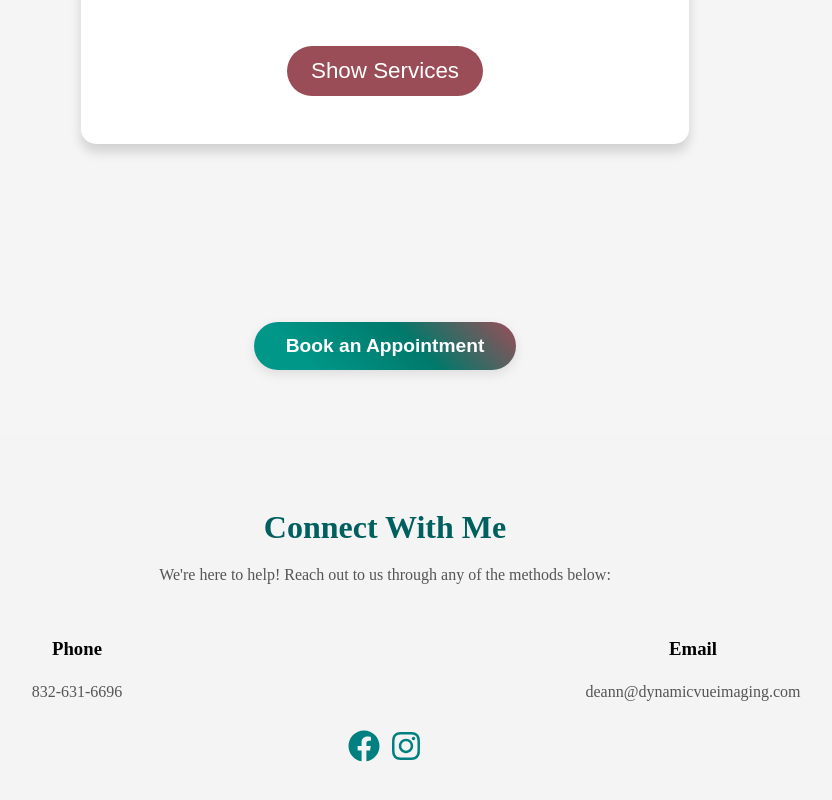
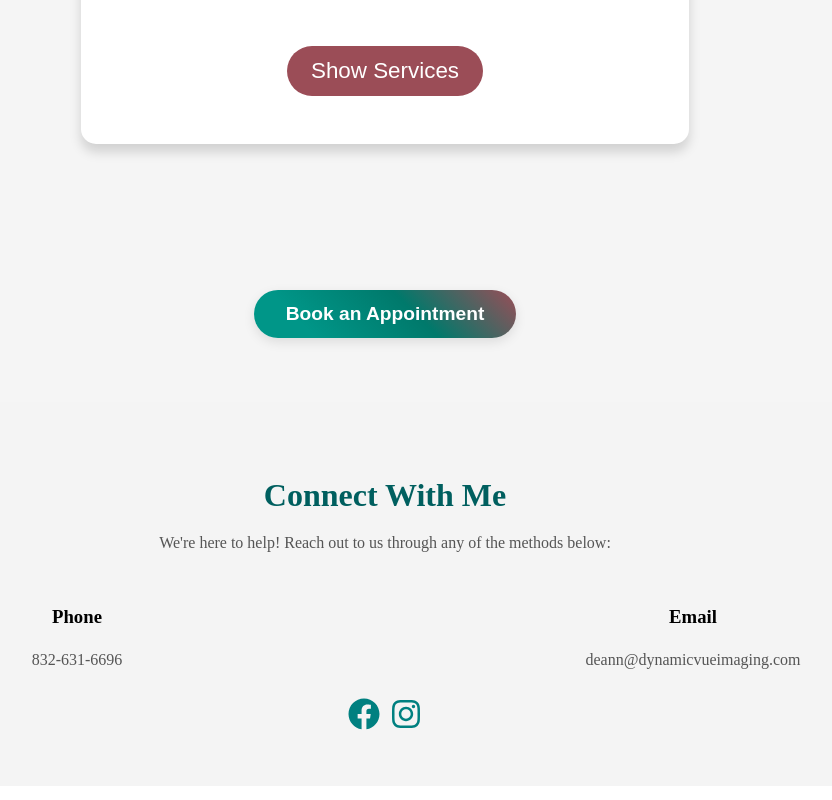
Before and after one commit to zcross13/rock_with_me, a React (Vite) app: page /services in a window 1280 px wide. Shown: the part 1319-2119 px from the top of the page, without its empty margins (255-1087 px from the left). Built offline with nearby package versions, Linux system fonts and the light colour scheme.

Commit message:
reduce space between cta button and business services on prices.css

```diff
--- a/src/styles/prices.css
+++ b/src/styles/prices.css
@@ -128,7 +128,7 @@
 .cta-container {
   display: flex;
   justify-content: center; /* Center the button */
-  margin-top: 4rem; /* Increased space before CTA */
+  margin-top: 2rem; /* Increased space before CTA */
   width: 100%;
   align-items: center;
 }
```
